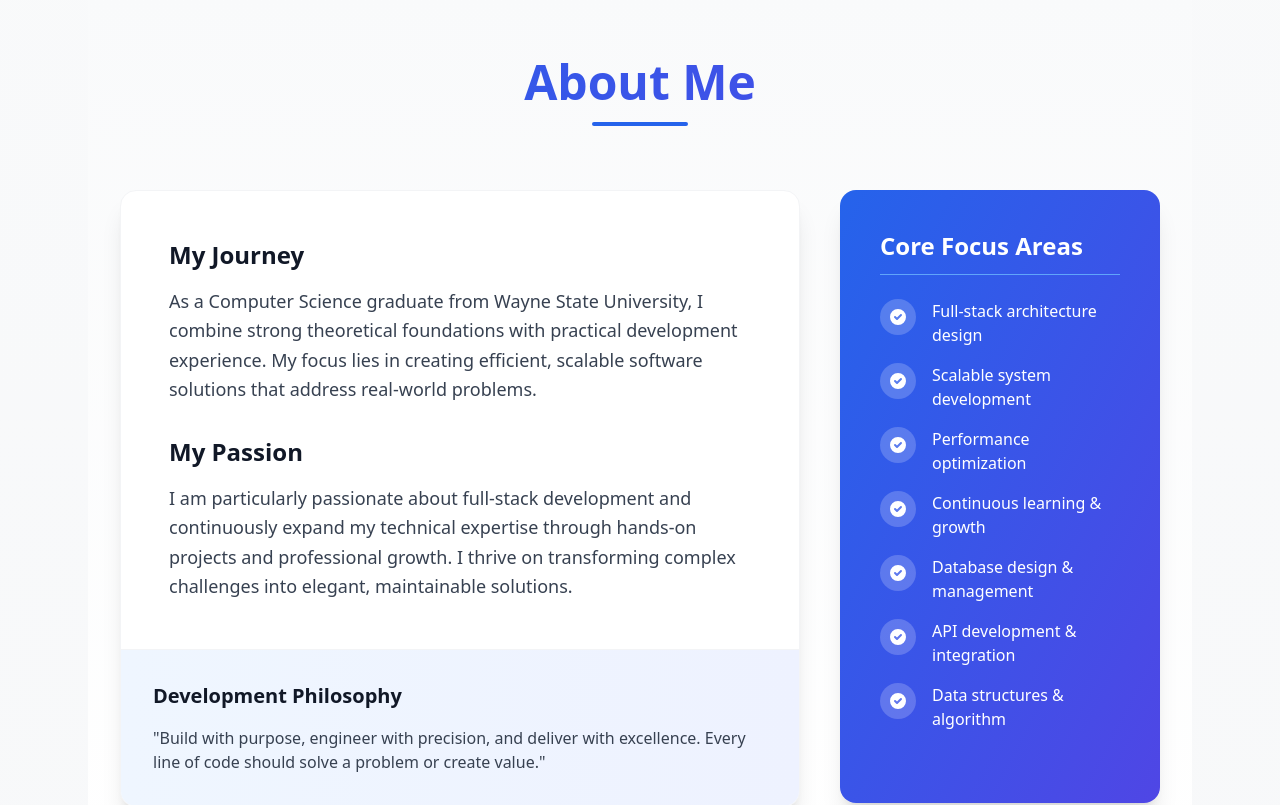
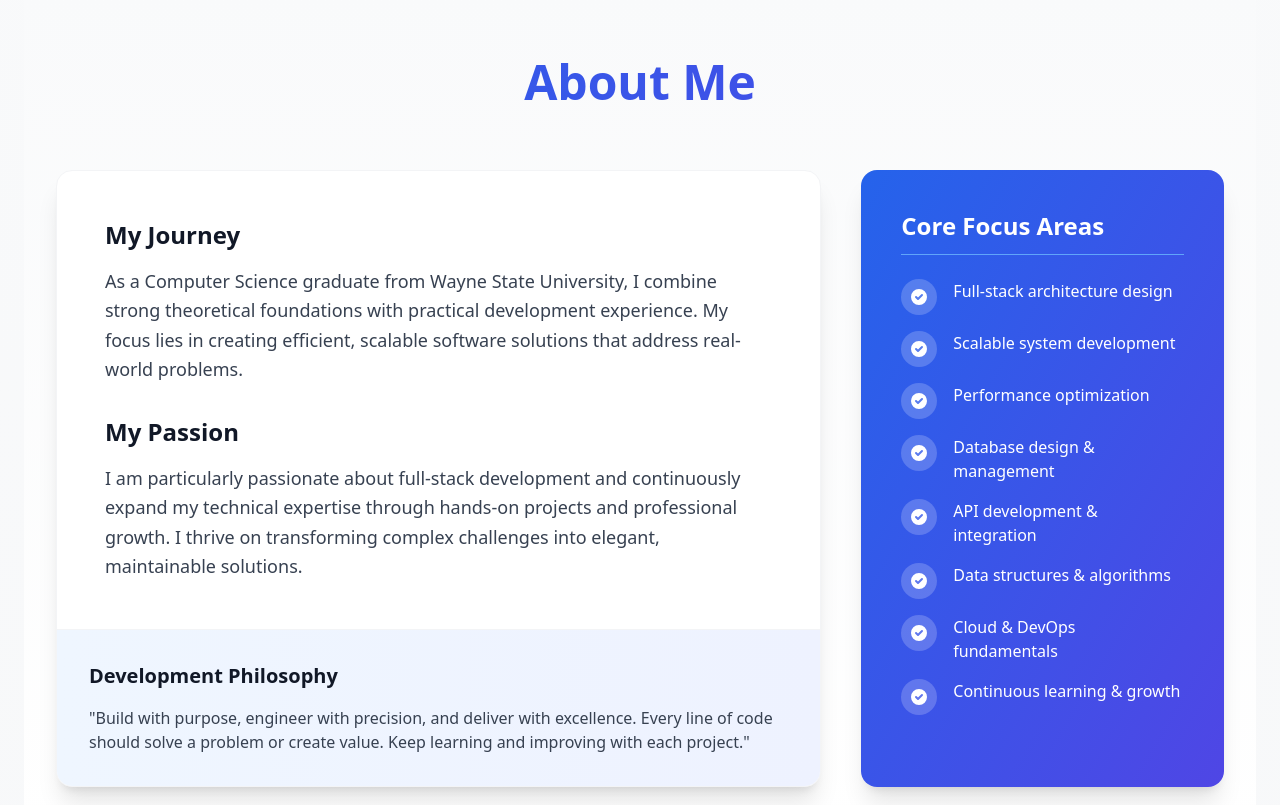
Before and after one commit to Sabbir999/portfolio, a React (Vite) app in the folder project/: page / in a window 1280 px wide. Shown: the part 620-1425 px from the top of the page. Built offline with nearby package versions, Linux system fonts and the light colour scheme.

Commit message:
Add and style About Me section with heading, underline, and comments

```diff
--- a/project/src/App.tsx
+++ b/project/src/App.tsx
@@ -11,7 +11,7 @@ function App() {
   return (
     <div className="min-h-screen bg-gradient-to-b from-gray-50 to-gray-100">
     <Header />
-    <main className="max-w-6xl mx-auto px-6 py-16">
+    <main className="max-w-8xl mx-auto px-6 py-16">
       <About />
       <Projects />
       <Skills />
--- a/project/src/components/About.tsx
+++ b/project/src/components/About.tsx
@@ -6,11 +6,11 @@ const About = () => {
           <h2 className="text-4xl md:text-5xl font-bold bg-clip-text text-transparent bg-gradient-to-r from-blue-600 to-indigo-600">
             About Me
           </h2>
-          <div className="h-1 w-24 bg-blue-600 mx-auto mt-4 rounded-full"></div>
+         {/*<div className="h-1 w-full bg-blue-600 mx-auto mt-4 rounded-full"></div> */}
         </div>
 
         <div className="grid grid-cols-1 lg:grid-cols-3 gap-10 items-start">
-          <div className="lg:col-span-2 bg-white rounded-2xl shadow-xl border border-gray-100 overflow-hidden">
+          <div className="lg:col-span-2 bg-white rounded-2xl shadow-xl border border-gray-100 overflow-hidden h-full">
             <div className="p-8 md:p-12">
               <div className="mb-8">
                 <h3 className="text-2xl font-bold text-gray-900 mb-4">My Journey</h3>
@@ -30,12 +30,12 @@ const About = () => {
             <div className="bg-gradient-to-r from-blue-50 to-indigo-50 p-8 border-t border-gray-100">
               <h3 className="text-xl font-bold text-gray-900 mb-4">Development Philosophy</h3>
               <p className="text-gray-700">
-                "Build with purpose, engineer with precision, and deliver with excellence. Every line of code should solve a problem or create value."
+                "Build with purpose, engineer with precision, and deliver with excellence. Every line of code should solve a problem or create value. Keep learning and improving with each project."
               </p>
             </div>
           </div>
 
-          <div className="bg-gradient-to-br from-blue-600 to-indigo-600 rounded-2xl shadow-xl p-8 md:p-10 text-white">
+          <div className="bg-gradient-to-br from-blue-600 to-indigo-600 rounded-2xl shadow-xl p-8 md:p-10 text-white h-full">
             <div className="mb-8">
               <h3 className="text-2xl font-bold mb-6 border-b border-blue-400 pb-3">Core Focus Areas</h3>
               <ul className="space-y-4">
@@ -69,15 +69,7 @@ const About = () => {
                       <path fillRule="evenodd" d="M10 18a8 8 0 100-16 8 8 0 000 16zm3.707-9.293a1 1 0 00-1.414-1.414L9 10.586 7.707 9.293a1 1 0 00-1.414 1.414l2 2a1 1 0 001.414 0l4-4z" clipRule="evenodd" />
                     </svg>
                   </div>
-                  <span>Continuous learning & growth</span>
-                </li>
-                <li className="flex items-start">
-                  <div className="bg-white/20 p-2 rounded-full mr-4">
-                    <svg xmlns="http://www.w3.org/2000/svg" className="h-5 w-5" viewBox="0 0 20 20" fill="currentColor">
-                      <path fillRule="evenodd" d="M10 18a8 8 0 100-16 8 8 0 000 16zm3.707-9.293a1 1 0 00-1.414-1.414L9 10.586 7.707 9.293a1 1 0 00-1.414 1.414l2 2a1 1 0 001.414 0l4-4z" clipRule="evenodd" />
-                    </svg>
-                  </div>
-                  <span>Database design & management </span>
+                  <span>Database design & management</span>
                 </li>
                 <li className="flex items-start">
                   <div className="bg-white/20 p-2 rounded-full mr-4">
@@ -93,7 +85,23 @@ const About = () => {
                       <path fillRule="evenodd" d="M10 18a8 8 0 100-16 8 8 0 000 16zm3.707-9.293a1 1 0 00-1.414-1.414L9 10.586 7.707 9.293a1 1 0 00-1.414 1.414l2 2a1 1 0 001.414 0l4-4z" clipRule="evenodd" />
                     </svg>
                   </div>
-                  <span>Data structures & algorithm</span>
+                  <span>Data structures & algorithms</span>
+                </li>
+                <li className="flex items-start">
+                  <div className="bg-white/20 p-2 rounded-full mr-4">
+                    <svg xmlns="http://www.w3.org/2000/svg" className="h-5 w-5" viewBox="0 0 20 20" fill="currentColor">
+                      <path fillRule="evenodd" d="M10 18a8 8 0 100-16 8 8 0 000 16zm3.707-9.293a1 1 0 00-1.414-1.414L9 10.586 7.707 9.293a1 1 0 00-1.414 1.414l2 2a1 1 0 001.414 0l4-4z" clipRule="evenodd" />
+                    </svg>
+                  </div>
+                  <span>Cloud & DevOps fundamentals</span>
+                </li>
+                <li className="flex items-start">
+                  <div className="bg-white/20 p-2 rounded-full mr-4">
+                    <svg xmlns="http://www.w3.org/2000/svg" className="h-5 w-5" viewBox="0 0 20 20" fill="currentColor">
+                      <path fillRule="evenodd" d="M10 18a8 8 0 100-16 8 8 0 000 16zm3.707-9.293a1 1 0 00-1.414-1.414L9 10.586 7.707 9.293a1 1 0 00-1.414 1.414l2 2a1 1 0 001.414 0l4-4z" clipRule="evenodd" />
+                    </svg>
+                  </div>
+                  <span>Continuous learning & growth</span>
                 </li>
               </ul>
             </div>
--- a/project/src/components/Contact.tsx
+++ b/project/src/components/Contact.tsx
@@ -8,7 +8,7 @@ const Contact = () => {
           <h2 className="text-4xl md:text-5xl font-bold bg-clip-text text-transparent bg-gradient-to-r from-blue-600 to-indigo-600">
             Let's Connect
           </h2>
-          <div className="h-1 w-24 bg-blue-600 mx-auto mt-4 rounded-full"></div>
+          {/*<div className="h-1 w-full bg-blue-600 mx-auto mt-4 rounded-full"></div> */}
           <p className="mt-6 text-xl text-gray-600 max-w-3xl mx-auto">
             I'm always open to discussing new opportunities, collaborations, or tech in general
           </p>
--- a/project/src/components/Education.tsx
+++ b/project/src/components/Education.tsx
@@ -6,7 +6,7 @@ const Education = () => {
           <h2 className="text-4xl md:text-5xl font-bold bg-clip-text text-transparent bg-gradient-to-r from-blue-600 to-indigo-600">
             Education
           </h2>
-          <div className="h-1 w-24 bg-blue-600 mx-auto mt-4 rounded-full"></div>
+          {/*<div className="h-1 w-full bg-blue-600 mx-auto mt-4 rounded-full"></div> */}
           <p className="mt-6 text-xl text-gray-600 max-w-3xl mx-auto">
             My academic journey in computer science and artificial intelligence
           </p>
--- a/project/src/components/Projects.tsx
+++ b/project/src/components/Projects.tsx
@@ -77,7 +77,7 @@ const Projects = () => {
           <h2 className="text-4xl md:text-5xl font-bold bg-clip-text text-transparent bg-gradient-to-r from-blue-600 to-indigo-600">
             Featured Projects
           </h2>
-          <div className="h-1 w-24 bg-blue-600 mx-auto mt-4 rounded-full"></div>
+          {/*<div className="h-1 w-full bg-blue-600 mx-auto mt-4 rounded-full"></div> */}
           <p className="mt-6 text-xl text-gray-600 max-w-3xl mx-auto">
             Explore my technical projects showcasing full-stack development, system design, and problem-solving skills
           </p>
--- a/project/src/components/Skills.tsx
+++ b/project/src/components/Skills.tsx
@@ -4,7 +4,8 @@ const programmingSkills = [
   { name: "Python", level: "Advanced", width: "90%" },
   { name: "Java", level: "Advanced", width: "85%" },
   { name: "JavaScript/TypeScript", level: "Intermediate", width: "75%" },
-  { name: "C++", level: "Intermediate", width: "70%" }
+  { name: "C++", level: "Intermediate", width: "70%" },
+  { name: "C", level: "Intermediate", width: "70%" }
 ];
 
 const technologies = [
@@ -26,7 +27,7 @@ const Skills = () => {
           <h2 className="text-4xl md:text-5xl font-bold bg-clip-text text-transparent bg-gradient-to-r from-blue-600 to-indigo-600">
             Technical Skills
           </h2>
-          <div className="h-1 w-24 bg-blue-600 mx-auto mt-4 rounded-full"></div>
+          {/*<div className="h-1 w-full bg-blue-600 mx-auto mt-4 rounded-full"></div> */}
           <p className="mt-6 text-xl text-gray-600 max-w-3xl mx-auto">
             My technical expertise across programming languages, frameworks, and development tools
           </p>
```
